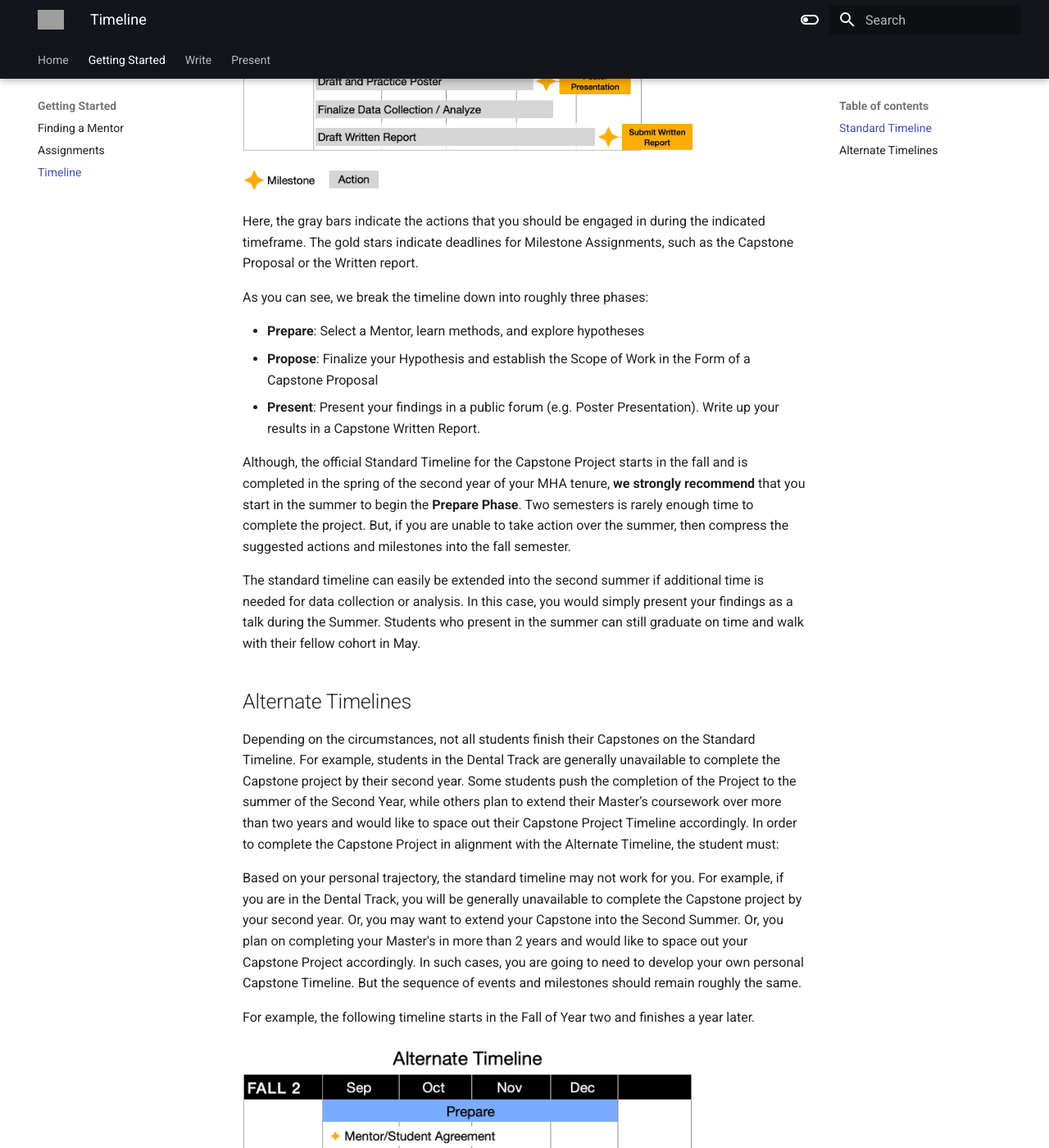
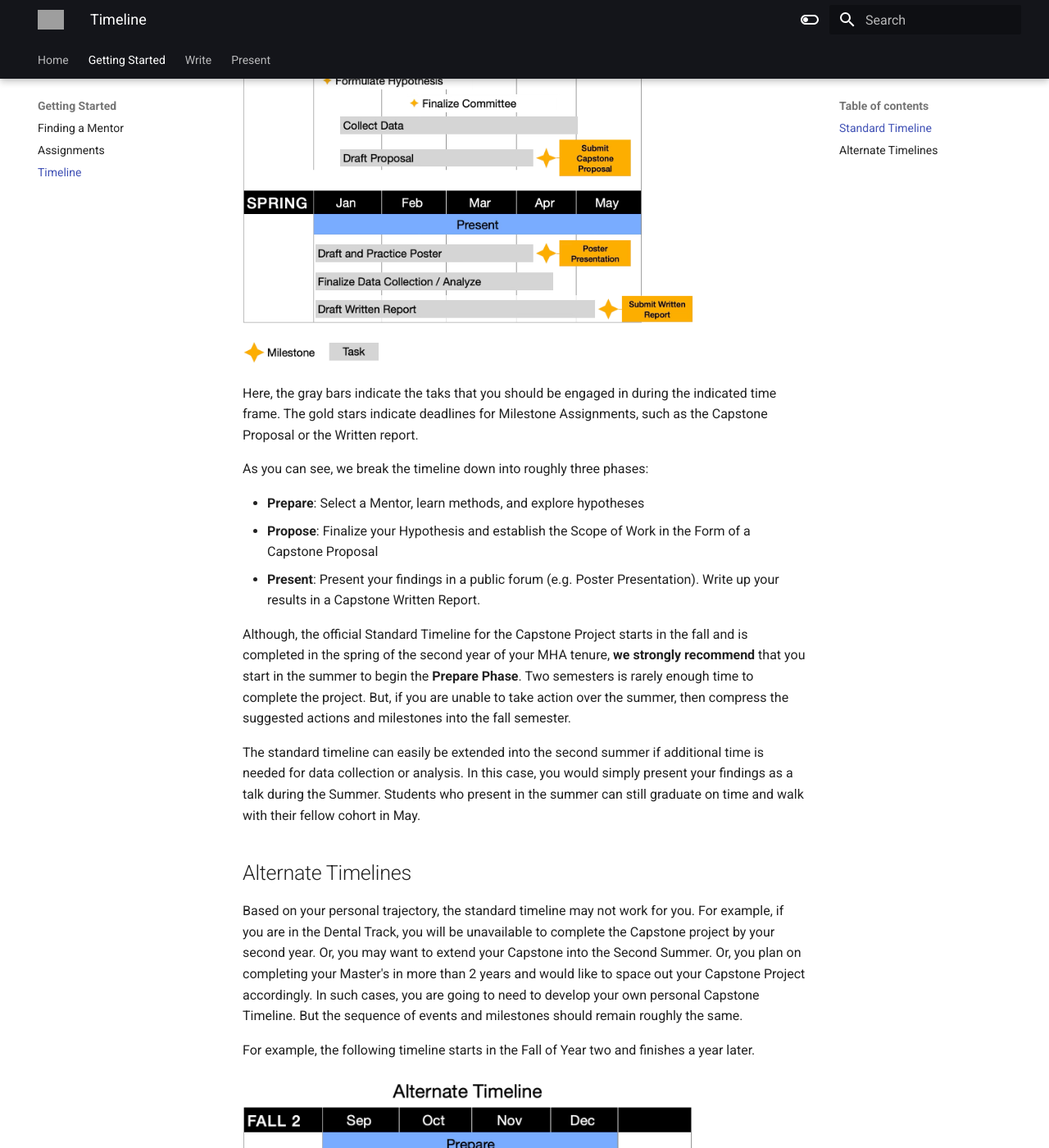
Before and after one commit to ModernHumanAnatomy/MHACapstone, an MkDocs documentation site: the page built from docs/timeline.md, in a window 1280 px wide and 1400 px high, scrolled down 777 px. Shown: the whole window at 82% size. Built offline with MkDocs 1.6.1 and Material for MkDocs 9.7.7, drawn with Linux system fonts in a browser that asks for light colours; some of the changed text lies outside the part shown; grey boxes are pictures that could not be loaded.

Commit message:
Document updates

```diff
--- a/docs/timeline.md
+++ b/docs/timeline.md
@@ -6,7 +12,7 @@ The following timeline is recommended for successful completion of the Capstone
 
 ![img-name](images/standard-timeline.png){ width="550"}
 
-Here, the gray bars indicate the actions that you should be engaged in during the indicated timeframe. The gold stars indicate deadlines for Milestone Assignments, such as the Capstone Proposal or the Written report.
+Here, the gray bars indicate the taks that you should be engaged in during the indicated time frame. The gold stars indicate deadlines for Milestone Assignments, such as the Capstone Proposal or the Written report.
 
 As you can see, we break the timeline down into roughly three phases:
 
@@ -20,12 +26,12 @@ The standard timeline can easily be extended into the second summer if additiona
 
 ## Alternate Timelines
 
-Depending on the circumstances, not all students finish their Capstones on the Standard Timeline. For example, students in the Dental Track are generally unavailable to complete the Capstone project by their second year. Some students push the completion of the Project to the summer of the Second Year, while others plan to extend their Master’s coursework over more than two years and would like to space out their Capstone Project Timeline accordingly. In order to complete the Capstone Project in alignment with the Alternate Timeline, the student must:
-
-Based on your personal trajectory, the standard timeline may not work for you. For example, if you are in the Dental Track, you will be generally unavailable to complete the Capstone project by your second year. Or, you may want to extend your Capstone into the Second Summer. Or, you plan on completing your Master's in more than 2 years and would like to space out your Capstone Project accordingly. In such cases, you are going to need to develop your own personal Capstone Timeline. But the sequence of events and milestones should remain roughly the same.
+Based on your personal trajectory, the standard timeline may not work for you. For example, if you are in the Dental Track, you will be unavailable to complete the Capstone project by your second year. Or, you may want to extend your Capstone into the Second Summer. Or, you plan on completing your Master's in more than 2 years and would like to space out your Capstone Project accordingly. In such cases, you are going to need to develop your own personal Capstone Timeline. But the sequence of events and milestones should remain roughly the same.
 
 For example, the following timeline starts in the Fall of Year two and finishes a year later.
 
 ![img-name](images/alternate-timeline.png){ width="550"}
 
 Notice that for both timelines, a submitted Capstone Proposal is required before you start to write up the Final Written Report. Also, in the alternate timeline, your presentation will most likely be a talk instead of a poster. Otherwise, everything else will be pretty much the same.
+
+[Alternate Timeline Canvas Site Self-Enrollment](https://ucdenver.instructure.com/enroll/HYNNPW)
```
Also changed, not shown: other parts of docs/timeline.md (+6 -0 lines), docs/index.md (+8 -1 lines), docs/images/Canvas_Bug_Color_RGB.png (added), docs/images/alternate-timeline.png, docs/images/standard-timeline.png, 1 other file.
